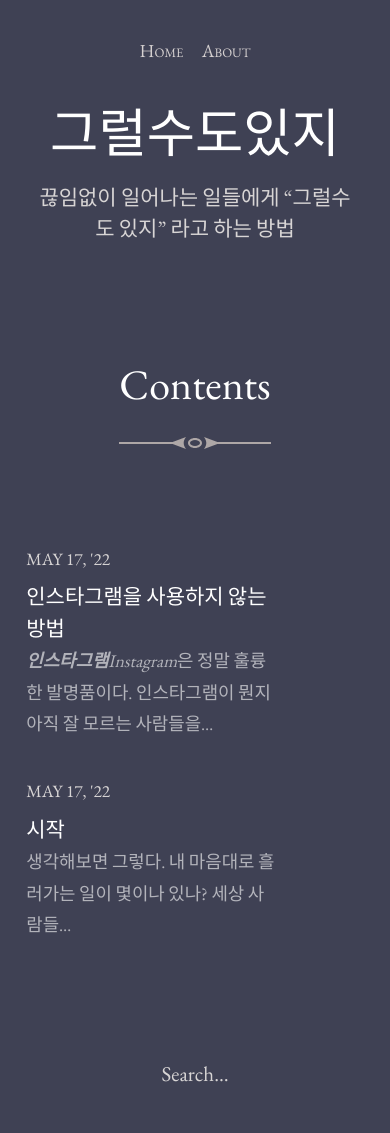
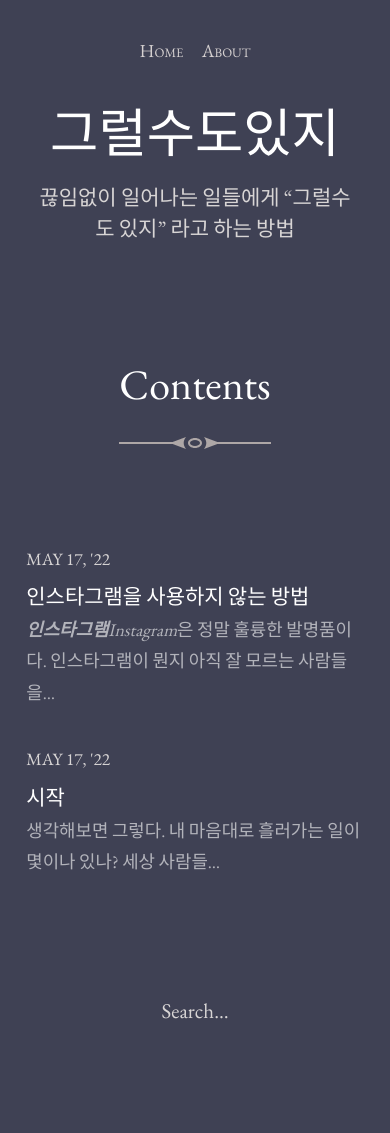
Before and after one commit to grsdij/grsdij, a Jekyll site: the page built from index.html, in a window 390 px wide. Built offline with Jekyll 4.4.1, drawn with Linux system fonts in a browser that asks for light colours; the list of posts is cut into pages by our own code; after the commit the page ends 1070 px from its top, so only the background shows below that.

Commit message:
post title 모바일 반응형 수치 개선

```diff
--- a/_sass/_post-list.scss
+++ b/_sass/_post-list.scss
@@ -37,6 +37,9 @@
 .post-link__heading {
   display: block;
   margin-right: 4em;
+  @media (max-width: #{$on-tablet - 1px}) {
+    margin-right: 0em;
+  }
   @media (min-width: $on-tablet) {
     padding: .25em 0;
   }
```
